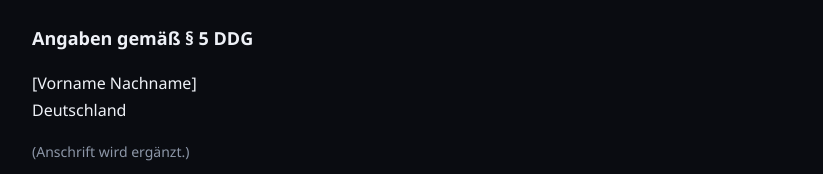
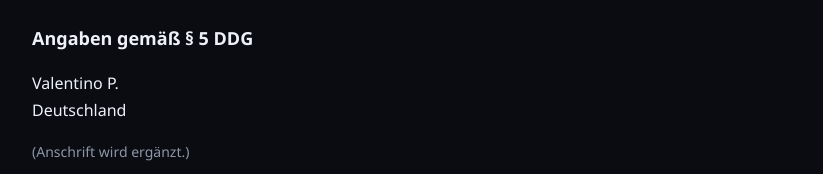
Before and after one commit to Valle1058/regionprice, a website: page impressum.html in a window 1280 px wide. Shown: the part 260-434 px from the top of the page, without its empty margins (228-1051 px from the left). Drawn offline with Linux system fonts and the light colour scheme.

Commit message:
Impressum: Name Valentino P.

```diff
--- a/impressum.html
+++ b/impressum.html
@@ -22,7 +22,7 @@
 
   <h2>Angaben gemäß § 5 DDG</h2>
   <p>
-    [Vorname Nachname]<br>
+    Valentino P.<br>
     Deutschland
   </p>
   <p style="color:#8d97a8;font-size:14px">(Anschrift wird ergänzt.)</p>
```
